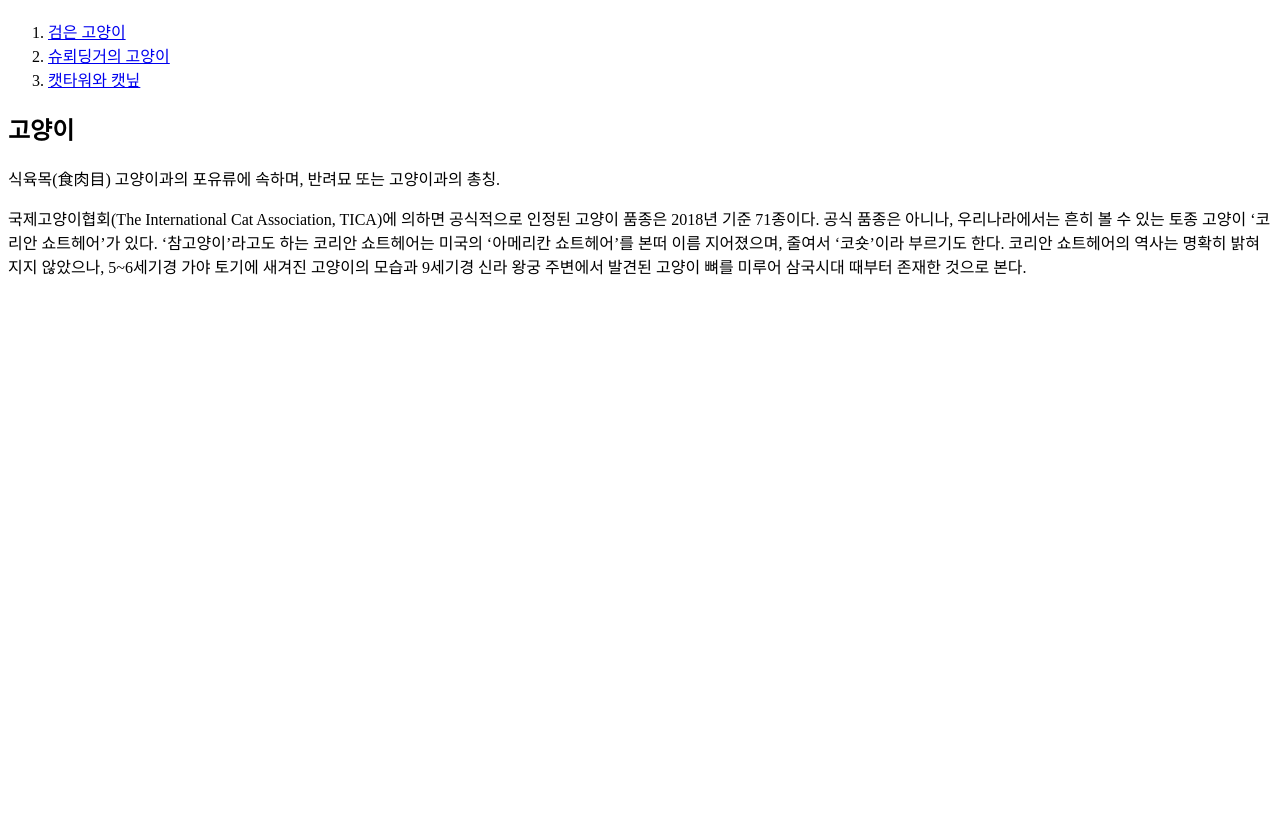
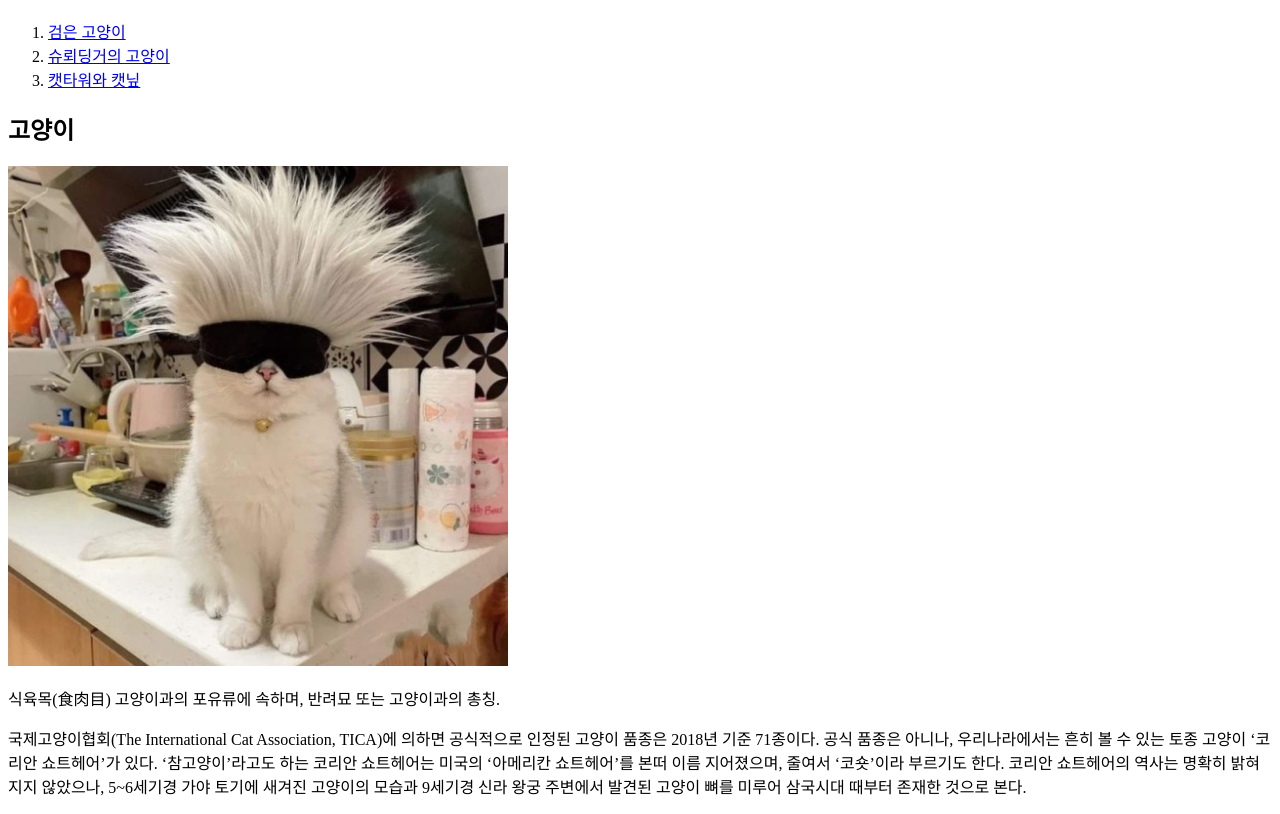
Before and after one commit to GreenPoolBlackCat/first-web-site-cat, a plain HTML site: page index.html in a window 1280 px wide. Shown: the part 61-875 px from the top of the page. Before the commit the page ends 800 px from the top, so only its background shows below. Drawn offline with Linux system fonts and the light colour scheme.

Commit message:
Update index.html

```diff
--- a/index.html
+++ b/index.html
@@ -12,6 +12,7 @@
             <li><a href="3.html">캣타워와 캣닢</a></li>
         </ol>
         <h2>고양이</h2>
+        <img src="hipcat.jpg" width="500px">
         <p>식육목(食肉目) 고양이과의 포유류에 속하며, 반려묘 또는 고양이과의 총칭.</p>
         <p>국제고양이협회(The International Cat Association, TICA)에 의하면 공식적으로 인정된 고양이 품종은 2018년 기준 71종이다. 공식 품종은 아니나, 우리나라에서는 흔히 볼 수 있는 토종 고양이 ‘코리안 쇼트헤어’가 있다. ‘참고양이’라고도 하는 코리안 쇼트헤어는 미국의 ‘아메리칸 쇼트헤어’를 본떠 이름 지어졌으며, 줄여서 ‘코숏’이라 부르기도 한다. 코리안 쇼트헤어의 역사는 명확히 밝혀지지 않았으나, 5~6세기경 가야 토기에 새겨진 고양이의 모습과 9세기경 신라 왕궁 주변에서 발견된 고양이 뼈를 미루어 삼국시대 때부터 존재한 것으로 본다.</p>
     </body>
```
